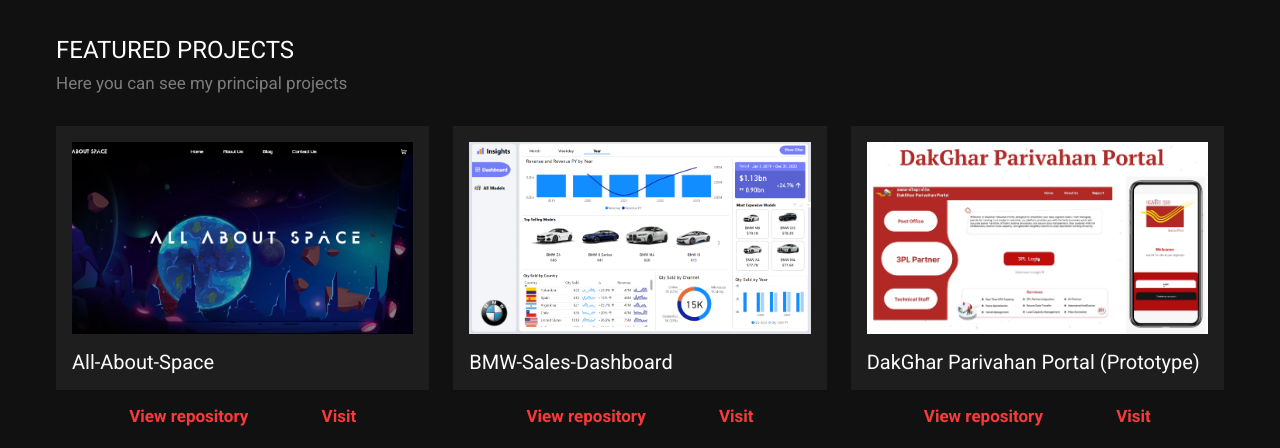
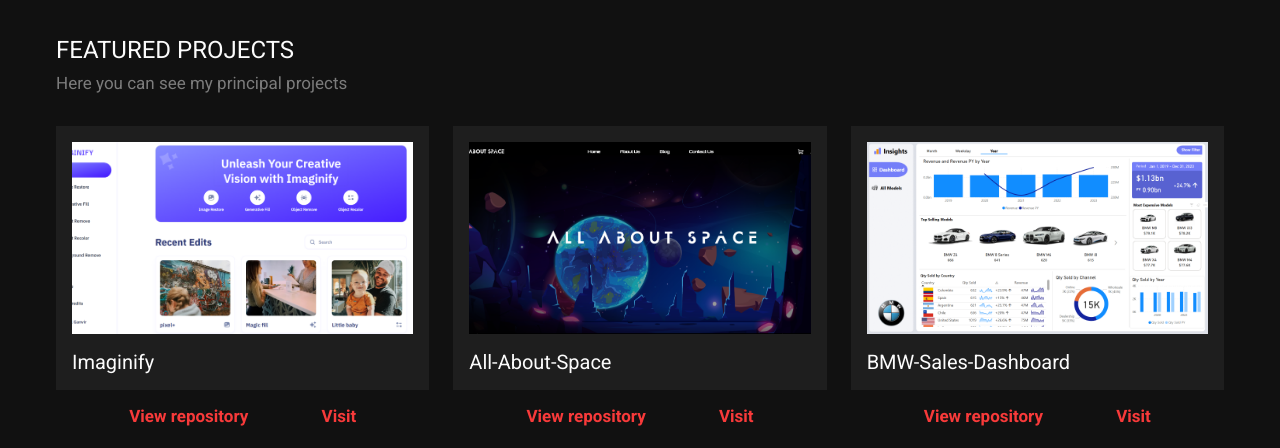
Before and after one commit to sheelganvir/Sheel-Portfolio, a React (Vite) app: page / in a window 1280 px wide. Shown: the part 2020-2468 px from the top of the page. Built offline with nearby package versions, Linux system fonts and the light colour scheme.

Commit message:
Project added and CV updated

```diff
--- a/src/App.jsx
+++ b/src/App.jsx
@@ -120,6 +120,12 @@
           </article>
           <div className="projects__box center">
             <Project
+              img="./imgs/projects/Imaginify.png"
+              project="Imaginify"
+              repo="https://github.com/sheelganvir/imaginify"
+              live="https://imaginify-by-sheel.vercel.app/"
+            />
+            <Project
               img="./imgs/projects/All-About-Space.png"
               project="All-About-Space"
               repo="https://github.com/sheelganvir/All-About-Space"
```
Also changed, not shown: public/imgs/projects/Imaginify.png (added), 1 other file (tests, documents, lock files or other folders).
